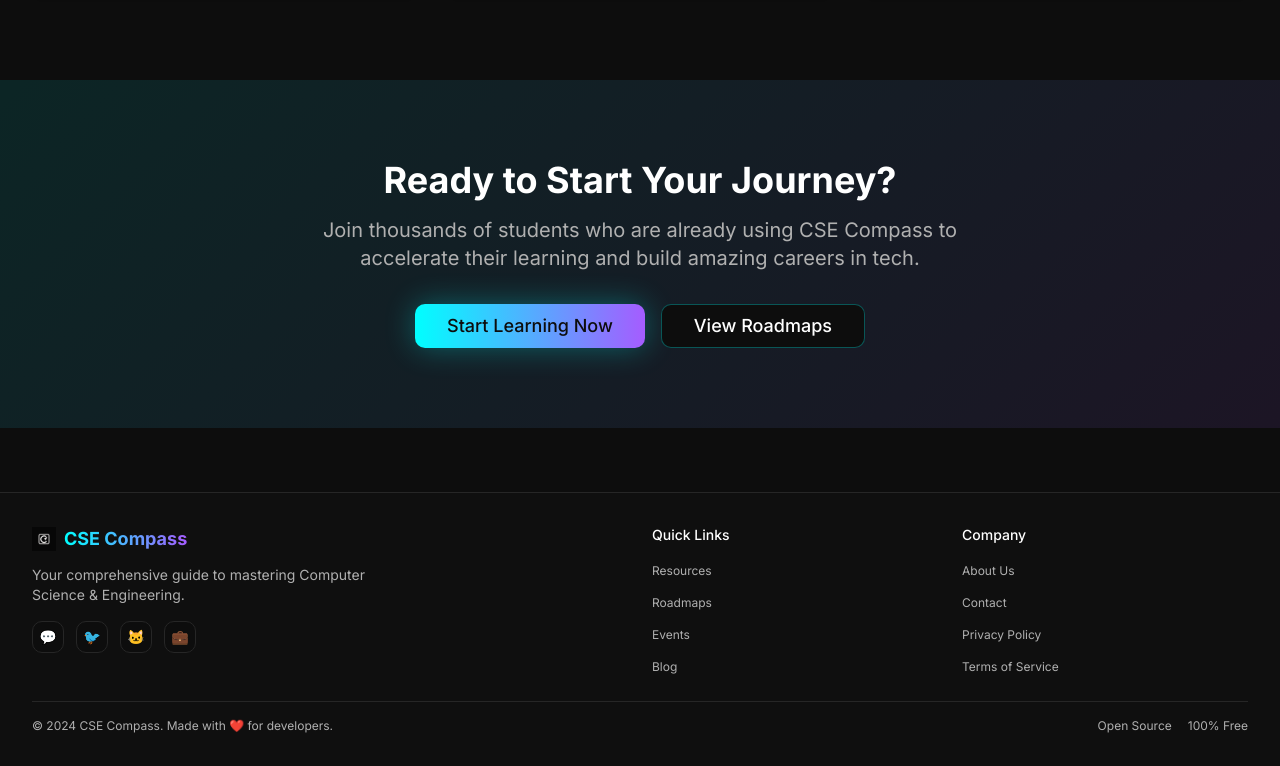
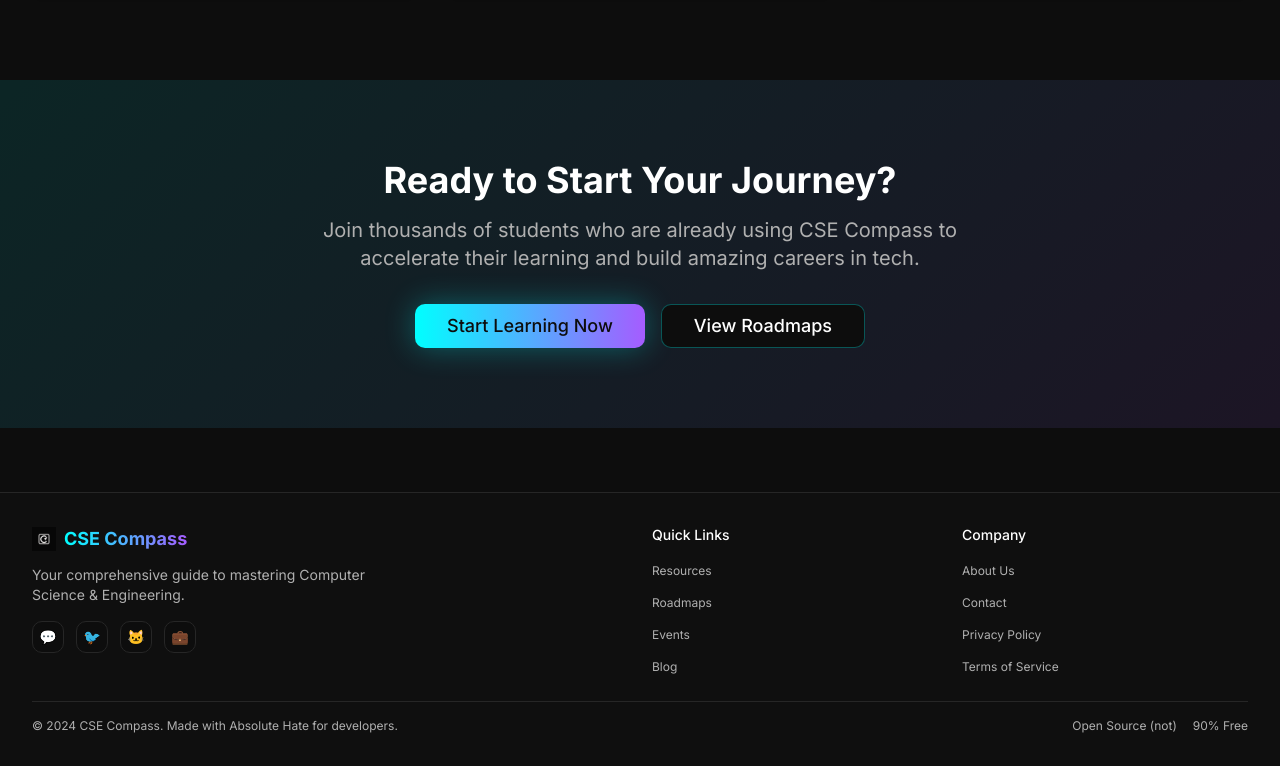
Before and after one commit to drake-forum/csecompass, a React (Vite) app: page / in a window 1280 px wide. Shown: the part 2634-3400 px from the top of the page. Built offline with nearby package versions, Linux system fonts and the light colour scheme.

Commit message:
Update Footer.tsx

```diff
--- a/src/components/Footer.tsx
+++ b/src/components/Footer.tsx
@@ -99,11 +99,11 @@ export function Footer() {
 
         <div className="border-t border-border mt-6 pt-4 flex flex-col sm:flex-row items-center justify-between">
           <p className="text-muted-foreground text-xs">
-            © 2024 CSE Compass. Made with ❤️ for developers.
+            © 2024 CSE Compass. Made with Absolute Hate for developers.
           </p>
           <div className="flex items-center space-x-4 mt-2 sm:mt-0">
-            <span className="text-xs text-muted-foreground">Open Source</span>
-            <span className="text-xs text-muted-foreground">100% Free</span>
+            <span className="text-xs text-muted-foreground">Open Source (not)</span>
+            <span className="text-xs text-muted-foreground">90% Free</span>
           </div>
         </div>
       </div>
```
